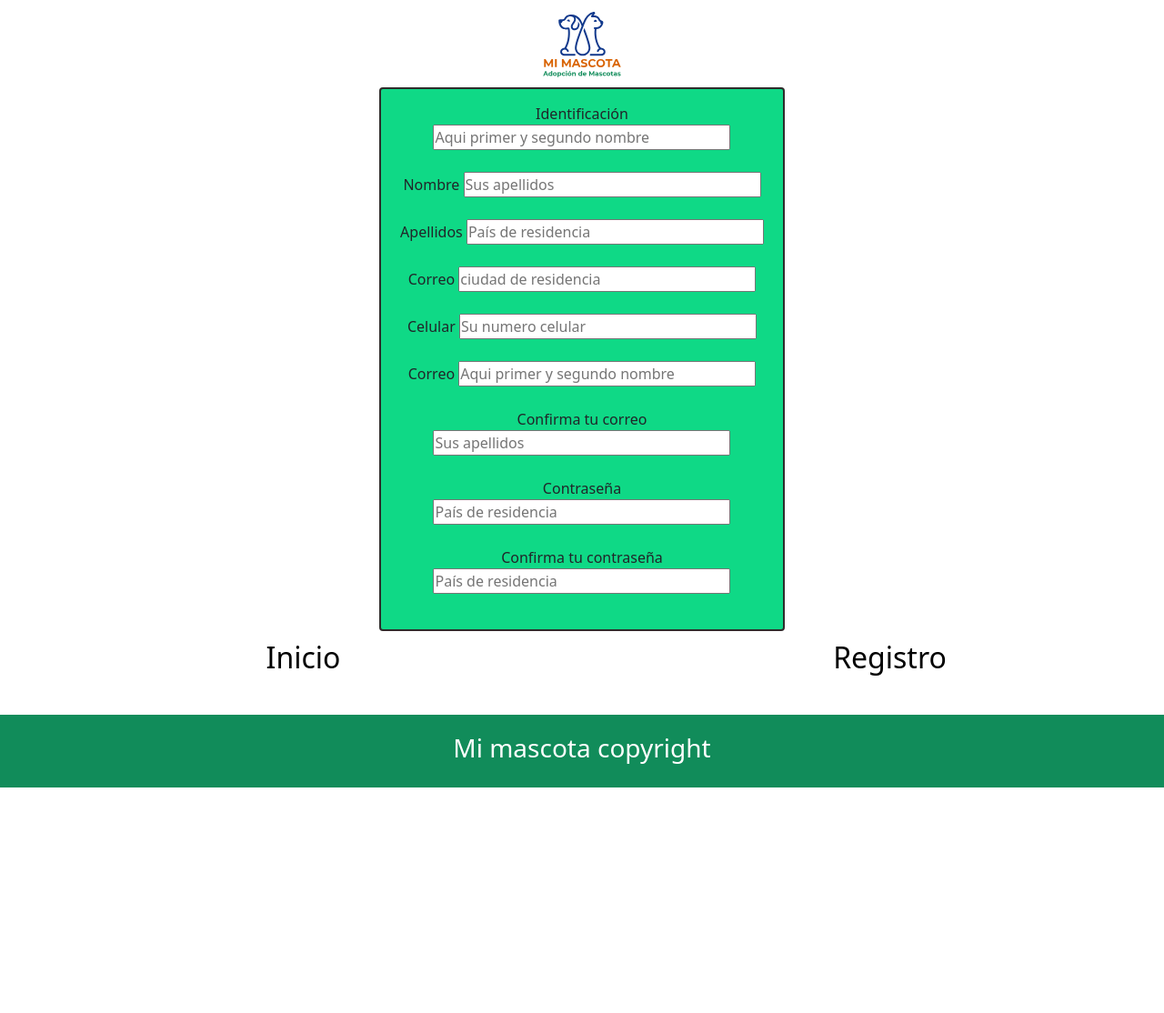
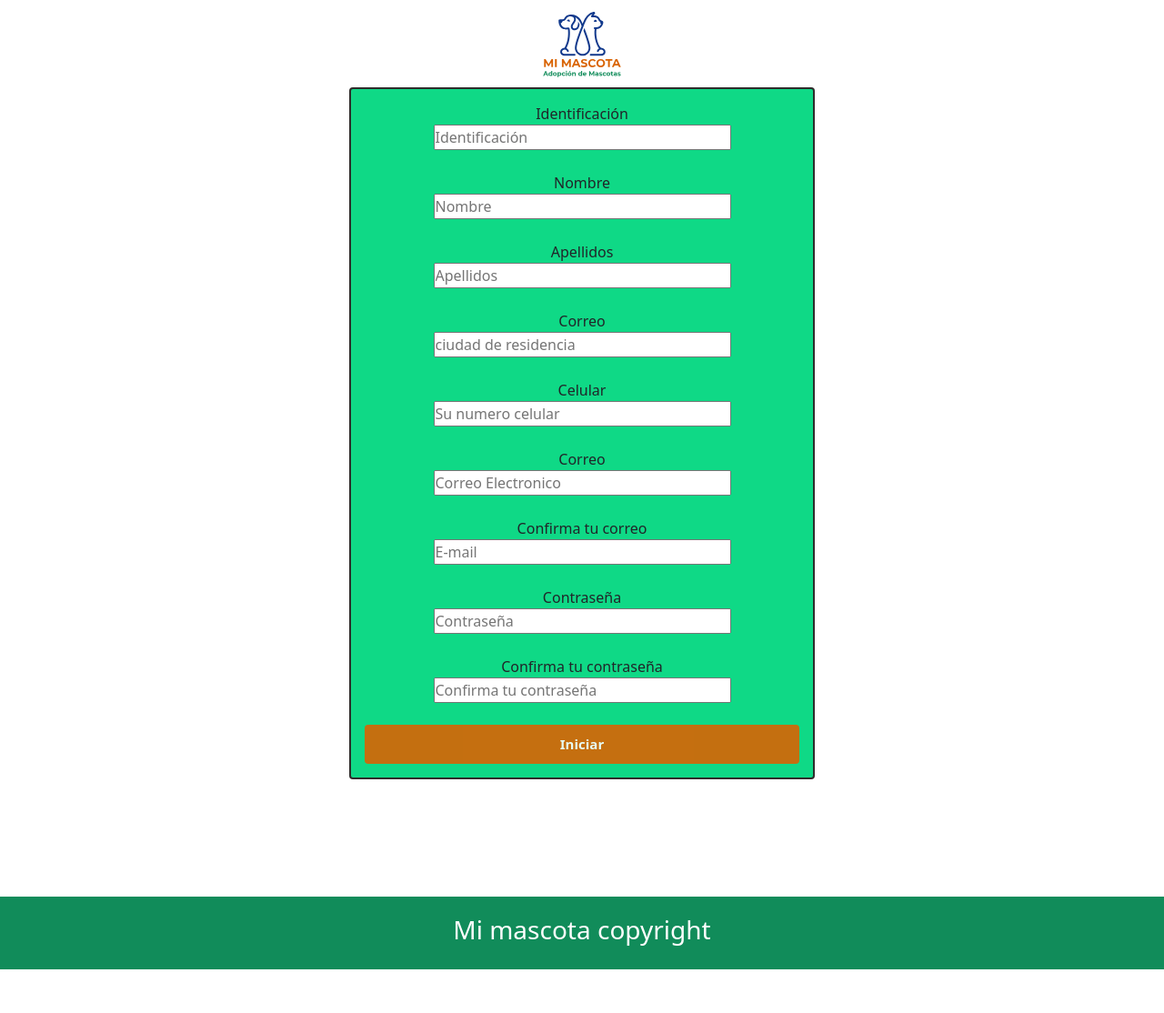
Before and after one commit to caravana34/adop, a PHP site: page /formRegistroUsuario.php in a window 1280 px wide. Shown: the whole page at 91% size. Before the commit the page ends 866 px from the top, so only its background shows below. Run offline with PHP 8.4, Linux system fonts and the light colour scheme; data that the repository does not hold is empty.

Commit message:
actualización formularios

```diff
--- a/formRegistroUsuario.php
+++ b/formRegistroUsuario.php
@@ -40,7 +40,7 @@
     </div>
 
 
-    <div class="container">
+    <div class="container5">
         <nav class="nav-main"><a href="index.html" >
          <img src="img/brand1-01.svg" alt="Logo Mimascota" class="nav-brand"></a>
 
@@ -49,56 +49,26 @@
 
             <div>
                 <form class="regis">
-                    Identificación <input type="text" name="nombresUsuario" size="30" maxlength="50" placeholder="Aqui primer y segundo nombre"> <br><br>
-                    Nombre    <input type="text" name="ApellidosUsuario" size="30" maxlength="50" placeholder="Sus apellidos"> <br><br>
-                    Apellidos        <input type="text" name="nombresUsuario" size="30" maxlength="50" placeholder="País de residencia"> <br><br>
-                    Correo   <input type="text" name="ApellidosUsuario" size="30" maxlength="50" placeholder="ciudad de residencia"> <br><br>
-                    Celular     <input type="text" name="ApellidosUsuario" size="30" maxlength="50" placeholder="Su numero celular"> <br><br>
+                    Identificación <br><input type="text" name="nombresUsuario" size="30" maxlength="50" placeholder="Identificación"> <br><br>
+                    Nombre   <br> <input type="text" name="ApellidosUsuario" size="30" maxlength="50" placeholder="Nombre"> <br><br>
+                    Apellidos   <br>     <input type="text" name="nombresUsuario" size="30" maxlength="50" placeholder="Apellidos"> <br><br>
+                    Correo  <br> <input type="text" name="ApellidosUsuario" size="30" maxlength="50" placeholder="ciudad de residencia"> <br><br>
+                    Celular  <br>   <input type="text" name="ApellidosUsuario" size="30" maxlength="50" placeholder="Su numero celular"> <br><br>
 
-                    Correo                 <input type="text" name="nombresUsuario" size="30" maxlength="50" placeholder="Aqui primer y segundo nombre"> <br><br>
-                    Confirma tu correo     <input type="text" name="ApellidosUsuario" size="30" maxlength="50" placeholder="Sus apellidos"> <br><br>
-                    Contraseña             <input type="text" name="nombresUsuario" size="30" maxlength="50" placeholder="País de residencia"> <br><br>
-                    Confirma tu contraseña <input type="text" name="nombresUsuario" size="30" maxlength="50" placeholder="País de residencia"> <br><br>
-                </form>
+                    Correo      <br>           <input type="text" name="correoElectronico" size="30" maxlength="50" placeholder="Correo Electronico"> <br><br>
+                    Confirma tu correo <br>    <input type="text" name="correoElectronico" size="30" maxlength="50" placeholder="E-mail"> <br><br>
+                    Contraseña        <br>     <input type="text" name="contrasena" size="30" maxlength="50" placeholder="Contraseña"> <br><br>
+                    Confirma tu contraseña <br><input type="text" name="contrasena" size="30" maxlength="50" placeholder="Confirma tu contraseña"> <br><br>
+                    <input class="btn1" type="submit" name="btn" value="Iniciar">
+                 </form>
 
 
 
             </div>
-        <section class="social">
-             <!--e l i a s-->
+
+    </div>
 
 
-        </section>
-    </div>
-
-    <div class="footer-links">
-        <div class="footer-container">
-            <ul>
-                <li>
-                  <a href="#">
-                      <h2>Inicio</h2>
-                  </a>
-                </li>
-
-
-            </ul>
-
-
-
-            <ul>
-                <li>
-                  <a href="#">
-                      <h2>Registro</h2>
-                  </a>
-                </li>
-
-
-            </ul>
-
-
-
-        </div>
-    </div>
 
 <footer class="footer">
     <h3>Mi mascota copyright</h3>
--- a/index.html
+++ b/index.html
@@ -38,13 +38,13 @@
 
              <div>
                 <header class="showcase1">
-                    <a href="#" class="btn1"> Registro <i class="fas fa-angle-double-right"></i> </a>
+                    <a href="./formRegistroUsuario.php" class="btn1"> Registro <i class="fas fa-angle-double-right"></i> </a>
                 </header>
             </div>
 
                 <div>
                     <header class="showcase2">
-                        <a href="#" class="btn1">Iniciar Sesión<i class="fas fa-angle-double-right"></i></a>
+                        <a href="./inicio.php" class="btn1">Iniciar Sesión<i class="fas fa-angle-double-right"></i></a>
                     </header>
                 </div>
             </div>
@@ -148,6 +148,7 @@
                 también implica unas responsabilidades.</p>
     </div>
 </div>
+
 <footer class="footer">
     <h3>Mi mascota copyright</h3>
 </footer>
@@ -160,4 +161,5 @@
 <script src="main.js"></script>
 
 </body>
+
 </html>
--- a/style.css
+++ b/style.css
@@ -77,7 +77,14 @@ ul{
     height: 100%;
 
 }
+.container4{
+   height: 510px;
+}
 
+
+.container5{
+    height: 950px;
+ }
 /* NAV LEFT */
 /*
 .nav-main ul {
@@ -445,6 +452,7 @@ margin-bottom: 10px;
 /* Footer ELIX copyright */
 
 .footer {
+
     background: #118C5A;
     color: #fff;
     font-size: 12px;
@@ -560,6 +568,7 @@ margin-bottom: 10px;
     text-align: center;
     background:#0FD986;
     width: 40%;
+    height:auto;
     border:solid rgb(47, 44, 43) 2px;
     padding: 15px;
     border-radius: 4px;
```
Also changed, not shown: inicio.php (+4 -35 lines).
